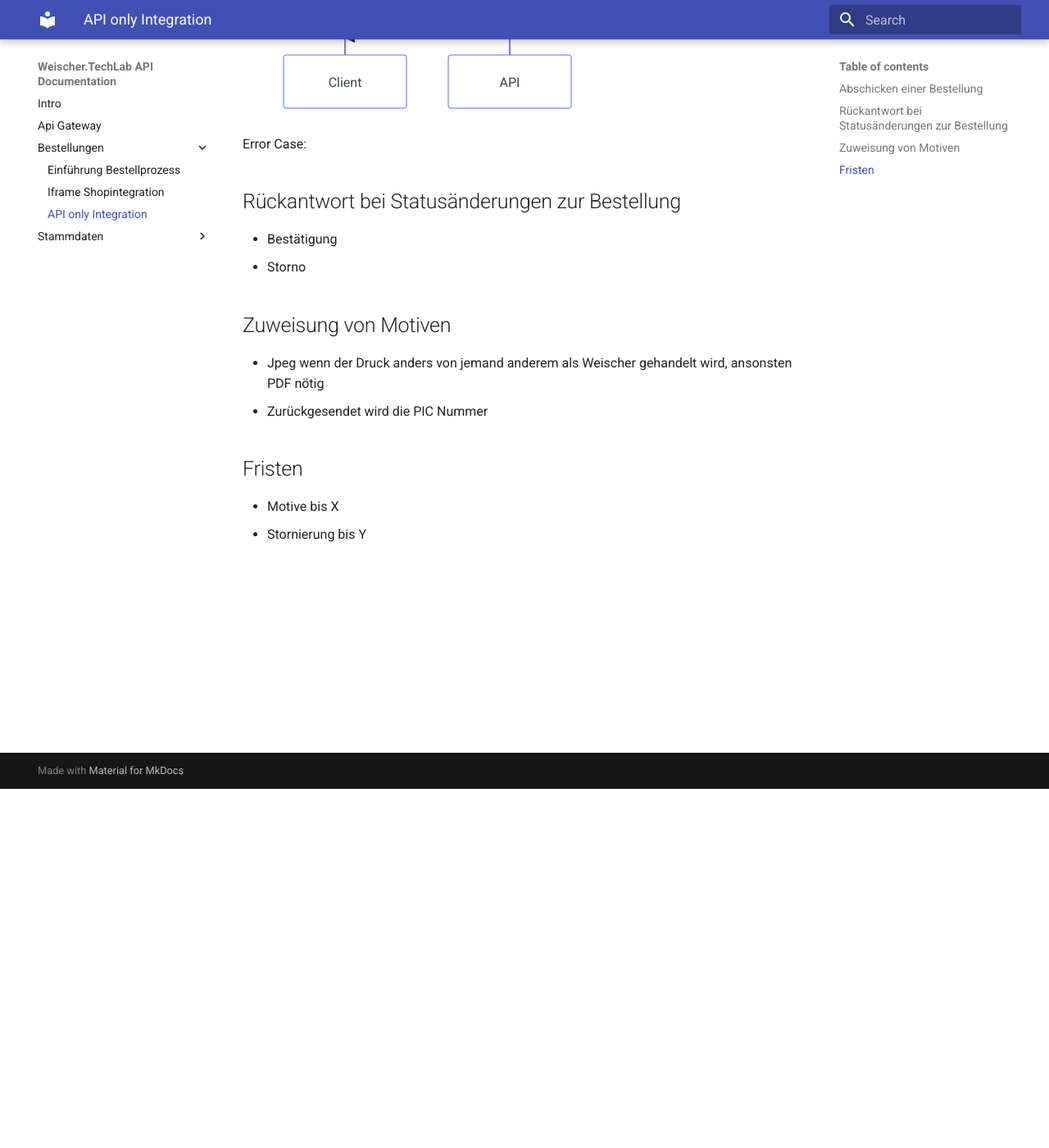
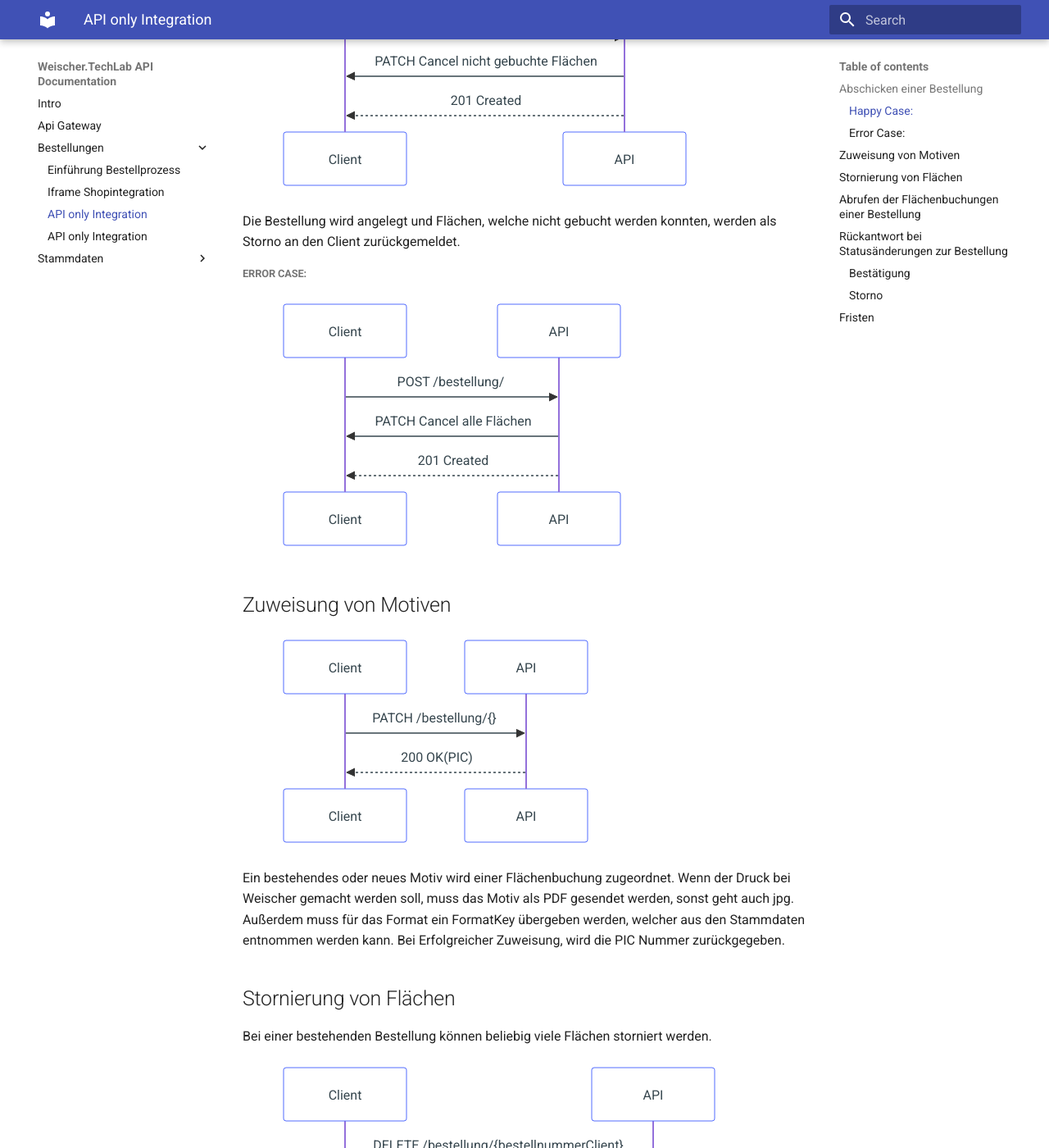
Before and after one commit to weischertechlab/ooh-api-docs, an MkDocs documentation site: the page built from docs/bestellungen/2_API-only-integration.md, in a window 1280 px wide and 1400 px high, scrolled down 438 px. Shown: the whole window at 82% size. Built offline with MkDocs 1.6.1 and Material for MkDocs 9.7.7, drawn with Linux system fonts in a browser that asks for light colours; some of the changed text lies outside the part shown.

Commit message:
extended docu

````diff
--- a/docs/bestellungen/2_API-only-integration.md
+++ b/docs/bestellungen/2_API-only-integration.md
@@ -4,28 +4,81 @@
 
 ## Abschicken einer Bestellung
 
-- Beschreibung der wichtigen Felder tetnant und baseUrl
+- Neben den Bestelldaten muss vepflichtend der Tenant angegeben werden. Dies ist die von uns eindeutig vergebene Bezeichnung des Clients. Anhand dieser wird entschieden, an wen Status Rückmeldungen der Bestellung gesendet werden.
 
-Happy Case:
+##### Happy Case:
 
 ``` mermaid
 sequenceDiagram
     Client->>API: POST /bestellung/
+    API->>Client: PATCH Cancel nicht gebuchte Flächen
+    API-->>Client: 201 Created
+```
+
+Die Bestellung wird angelegt und Flächen, welche nicht gebucht werden konnten, werden als Storno an den Client zurückgemeldet.
+
+
+
+##### Error Case:
+
+``` mermaid
+sequenceDiagram
+    Client->>API: POST /bestellung/
+    API->>Client: PATCH Cancel alle Flächen
+    API-->>Client: 201 Created
+```
+
+## Zuweisung von Motiven
+
+``` mermaid
+sequenceDiagram
+    Client->>API: PATCH /bestellung/{}
+    API-->>Client: 200 OK(PIC)
+```
+
+Ein bestehendes oder neues Motiv wird einer Flächenbuchung zugeordnet. Wenn der Druck bei Weischer gemacht werden soll, muss das Motiv als PDF gesendet werden, sonst geht auch jpg. Außerdem muss für das Format ein FormatKey übergeben werden, welcher aus den Stammdaten entnommen werden kann.
+Bei Erfolgreicher Zuweisung, wird die PIC Nummer zurückgegeben.
+
+## Stornierung von Flächen
+
+Bei einer bestehenden Bestellung können beliebig viele Flächen storniert werden.
+
+``` mermaid
+sequenceDiagram
+    Client->>API: DELETE /bestellung/{bestellnummerClient}
     API-->>Client: 200 OK
 ```
 
-Error Case:
+## Abrufen der Flächenbuchungen einer Bestellung
+
+Zu einer Bestellung können die gebuchten Flächen mit ihren Status abgerufen werden.
+
+``` mermaid
+sequenceDiagram
+    Client->>API: GET /bestellung/{bestellnummer}
+    API-->>Client: 200 OK(Bestellung)
+```
 
 
 ## Rückantwort bei Statusänderungen zur Bestellung
 
-- Bestätigung
-- Storno
+Wenn ein Status einer Flächenbuchung innerhalb einer Bestellung geändert wird, wird der Client anhand der mitgelieferten BaseUrl per PATCH benachrichtigt.
 
-## Zuweisung von Motiven
+##### Bestätigung
 
-- Jpeg wenn der Druck anders von jemand anderem als Weischer gehandelt wird, ansonsten PDF nötig
-- Zurückgesendet wird die PIC Nummer
+``` mermaid
+sequenceDiagram
+    API->>Client: PATCH {baseUrl}/callback/bestellungen/{bestellnummer}/{flaechenNummer}/confirm
+    Client-->>API: 200 OK
+```
+
+##### Storno
+
+``` mermaid
+sequenceDiagram
+    API->>Client: PATCH {baseUrl}/callback/bestellungen/{bestellnummer}/{flaechenNummer}/cancel
+    Client-->>API: 200 OK
+```
 
 ## Fristen
 
````
Also changed, not shown: docs/bestellungen/0_Einführung-Bestellprozess.md (+5 -0 lines), docs/bestellungen/3_Async-Messagebus-integration.md (added, +130 -0 lines), docs/stammdaten/0_Einführung-Stammdaten.md (+9 -0 lines).
